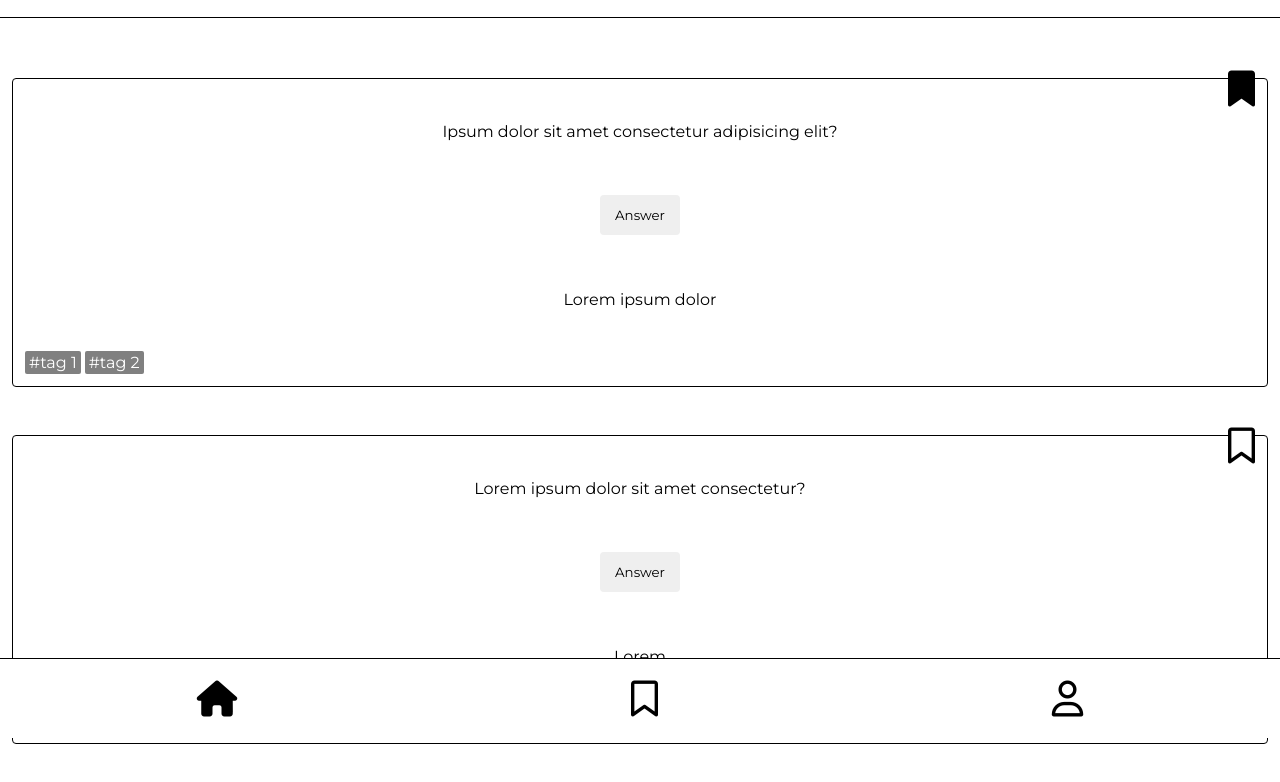
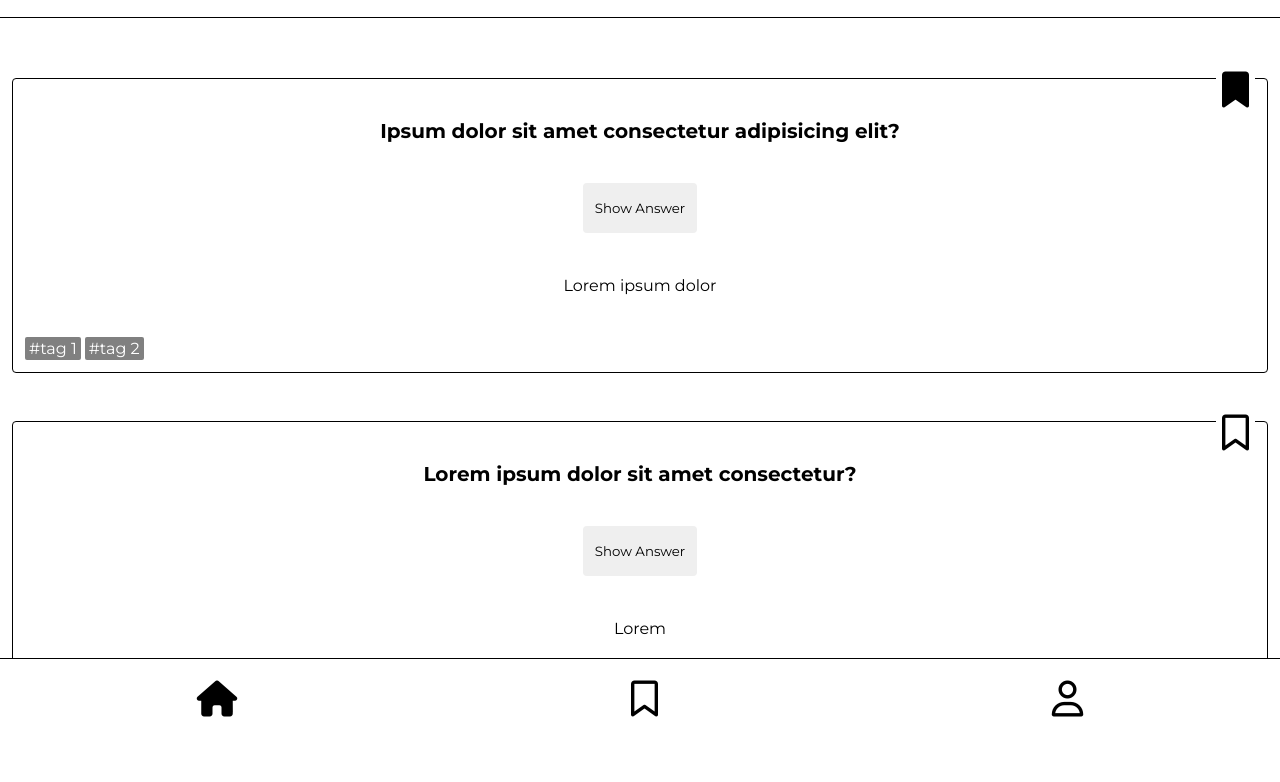
Before and after one commit to melanie-adler/recap-project-quiz-app, a plain HTML site: page index.html in a window 1280 px wide. Shown: the part 62-844 px from the top of the page. Drawn offline with Linux system fonts and the light colour scheme.

Commit message:
refactor with semantic HTML

```diff
--- a/css/styles.css
+++ b/css/styles.css
@@ -21,6 +21,13 @@ main {
   padding: 12px;
 }
 
+ul,
+li {
+  list-style: none;
+  padding: 0;
+  margin: 0;
+}
+
 .question-card {
   position: relative;
   border: 1px solid black;
@@ -29,12 +36,13 @@ main {
   padding: 12px;
 }
 
-.fa-bookmark {
+.bookmark {
   font-size: 36px;
   position: absolute;
   right: 12px;
   top: -8px;
   background-color: white;
+  border: none;
 }
 
 .question {
@@ -44,9 +52,10 @@ main {
   min-height: 80px;
   margin-bottom: 12px;
   text-align: center;
+  font-size: 20px;
 }
 
-.answer-button-field {
+.answer-button {
   display: flex;
   justify-content: center;
   align-items: center;
@@ -55,16 +64,10 @@ main {
   margin: 0 auto 12 auto;
   padding: 12px;
   border-radius: 4px;
-}
-
-button {
-  height: 40px;
-  width: 80px;
-  border-radius: 4px;
   border: none;
 }
 
-button:hover {
+.answer-button:hover {
   background-color: grey;
   color: white;
 }
@@ -85,7 +88,7 @@ button:hover {
   gap: 4px;
 }
 
-.tags > div {
+.tags > li {
   display: flex;
   justify-content: center;
   align-items: center;
@@ -97,16 +100,22 @@ button:hover {
 }
 
 footer {
+  height: 80px;
+  width: 100vw;
+  position: fixed;
+  bottom: 0;
+  border-top: 1px solid black;
+  z-index: 1;
+  background-color: white;
+}
+
+.navigation {
   display: flex;
   justify-content: space-around;
   align-items: center;
   height: 80px;
   width: 100vw;
-  position: sticky;
-  bottom: 0;
-  border-top: 1px solid black;
-  z-index: 1;
-  background-color: white;
+  z-index: 2;
 }
 
 .fa-bookmark.fa-regular.fa-nav {
@@ -114,7 +123,8 @@ footer {
 }
 
 .fa-house,
-.fa-user {
+.fa-user,
+.fa-bookmark {
   font-size: 36px;
 }
 
--- a/index.html
+++ b/index.html
@@ -23,48 +23,54 @@
       <h1>Quiz App</h1>
     </header>
     <main>
-      <div class="question-card">
+      <ul>
+        <li class="question-card">
+          <button class="bookmark">
             <i class="fa-solid fa-bookmark"></i>
-        <div class="question">
+          </button>
+          <h2 class="question">
             Ipsum dolor sit amet consectetur adipisicing elit?
-        </div>
-        <div class="answer-button-field">
-          <button>Answer</button>
-        </div>
-        <div class="answer">Lorem ipsum dolor</div>
-        <div class="tags">
-          <div>#tag 1</div>
-          <div>#tag 2</div>
-        </div>
-      </div>
-      <div class="question-card">
+          </h2>
+          <button class="answer-button">Show Answer</button>
+          <span class="answer">Lorem ipsum dolor</span>
+          <ul class="tags">
+            <li>#tag 1</li>
+            <li>#tag 2</li>
+          </ul>
+        </li>
+        <li class="question-card">
+          <button class="bookmark">
             <i class="fa-regular fa-bookmark"></i>
-        <div class="question">Lorem ipsum dolor sit amet consectetur?</div>
-        <div class="answer-button-field">
-          <button>Answer</button>
-        </div>
-        <div class="answer">Lorem</div>
-        <div class="tags">
-          <div>#tag 1</div>
-          <div>#tag 2</div>
-          <div>#tag 3</div>
-        </div>
-      </div>
+          </button>
+          <h2 class="question">Lorem ipsum dolor sit amet consectetur?</h2>
+          <button class="answer-button">Show Answer</button>
+          <span class="answer">Lorem</span>
+          <ul class="tags">
+            <li>#tag 1</li>
+            <li>#tag 2</li>
+            <li>#tag 3</li>
+          </ul>
+        </li>
+      </ul>
     </main>
     <footer>
-      <div id="home-page">
+      <nav>
+        <ul class="navigation">
+          <li id="home-page">
             <a href="index.html">
               <i class="fa-solid fa-house"></i>
             </a>
-      </div>
-      <div>
+          </li>
+          <li>
             <a href="bookmarks.html">
               <i class="fa-regular fa-bookmark fa-nav"></i>
             </a>
-      </div>
-      <div>
+          </li>
+          <li>
             <i class="fa-regular fa-user"></i>
-      </div>
+          </li>
+        </ul>
+      </nav>
     </footer>
   </body>
 </html>
```
Lines whose indentation alone changed are shown as unchanged.
